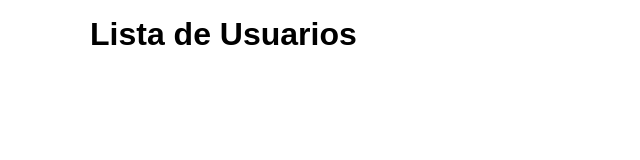
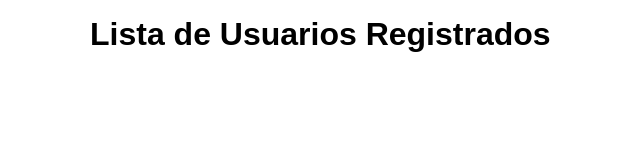
Before and after one commit to cesarvargasweb50/DeporWeb, a plain HTML site: page Listado.html in a window 1280 px wide. Shown: the whole page, without its empty margins (230-870 px from the left). Drawn offline with Linux system fonts and the light colour scheme.

Commit message:
Update and rename Administrador.html to Listado.html

```diff
--- a/Administrador.html
+++ b/Listado.html
@@ -5,13 +5,13 @@
   <meta name="viewport"
     content="width=device-width,
        initial-scale=1.0">
-  <title>ADMINISTRADOR</title>
+  <title>Listado de Usuarios</title>
   <link rel="stylesheet"
     href="css/estilos.css">
 </head>
 <body>
   <header>
-  <h1>Lista de Usuarios</h1>
+  <h1>Lista de Usuarios Registrados</h1>
 
   <ul id="lista" class="lista">
     <li>
```
